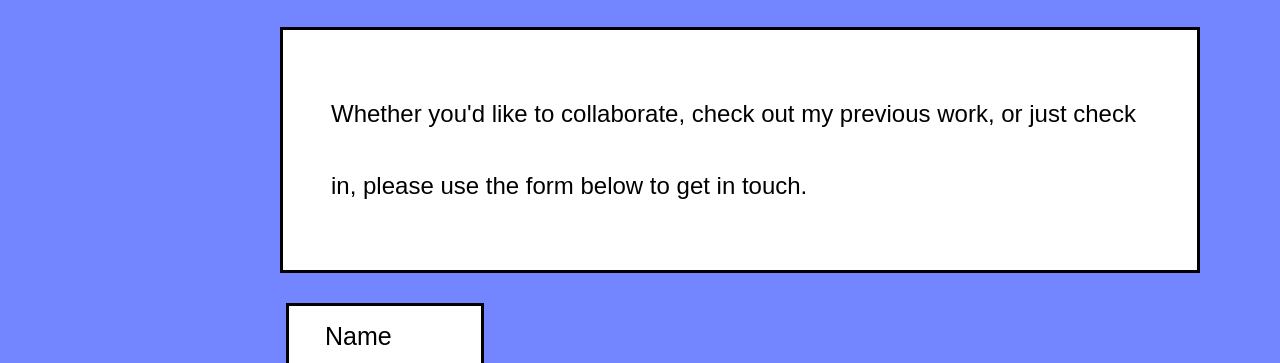
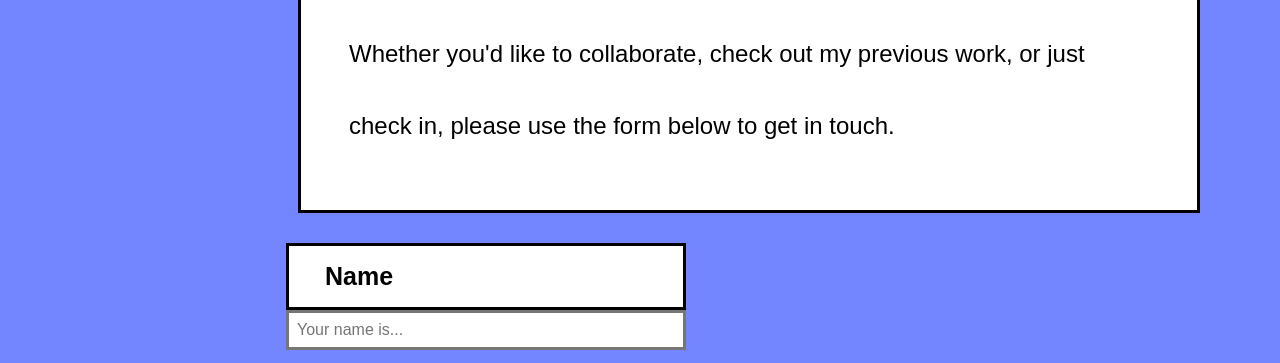
Before and after one commit to lauraustin/lauraustin.github.io, a plain HTML site: page contact.html in a window 1280 px wide. Shown: the part 291-654 px from the top of the page. Drawn offline with Linux system fonts and the light colour scheme.

Commit message:
styling
- fixed project groupings, form final look

```diff
--- a/styles.css
+++ b/styles.css
@@ -23,7 +23,7 @@ h2 {
 
 h3 {
     font-size: 1.875em;
-    margin: 1em;
+    margin: 0em 1em 0em 1em;
     padding: 1em;
     background-color: white;
     border-style: solid;
@@ -45,7 +45,7 @@ a:visited {
 
 p {
     text-align: left;
-    margin: 1.25em;
+    margin: 0em 1.25em 1.25em 2em;
     font-size: 1.5em;
     line-height: 3.0;
     background-color: white;
@@ -86,13 +86,15 @@ li a {
   }
 
 /* form formatting */
+
 .col-25 {
     background-color: white;
     padding: 1em;
     margin: 0em 0em 0em 2.25em;
-    width: 10em;
+    width: 22.62em;
     border-style: solid;
     border-width: medium;
+    font-weight: bold;
 }
 
 input[type=text] {
```
